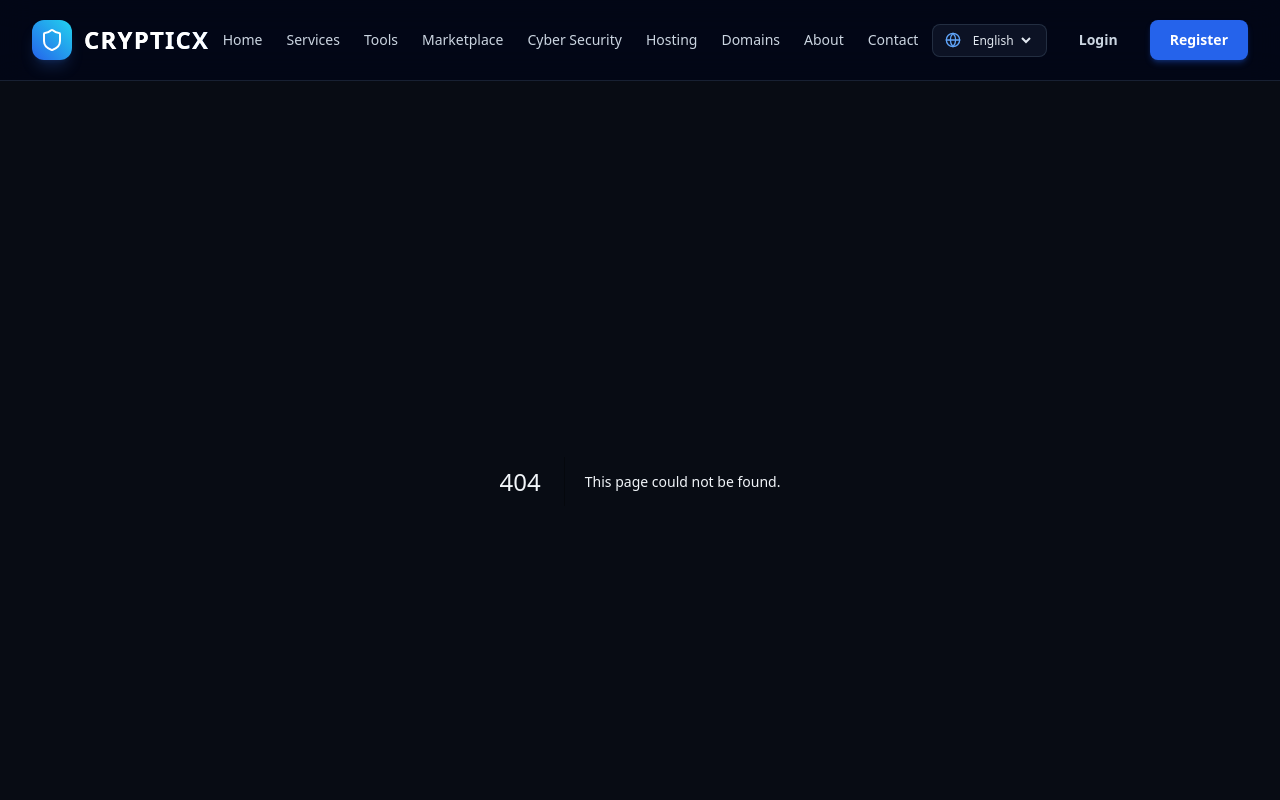
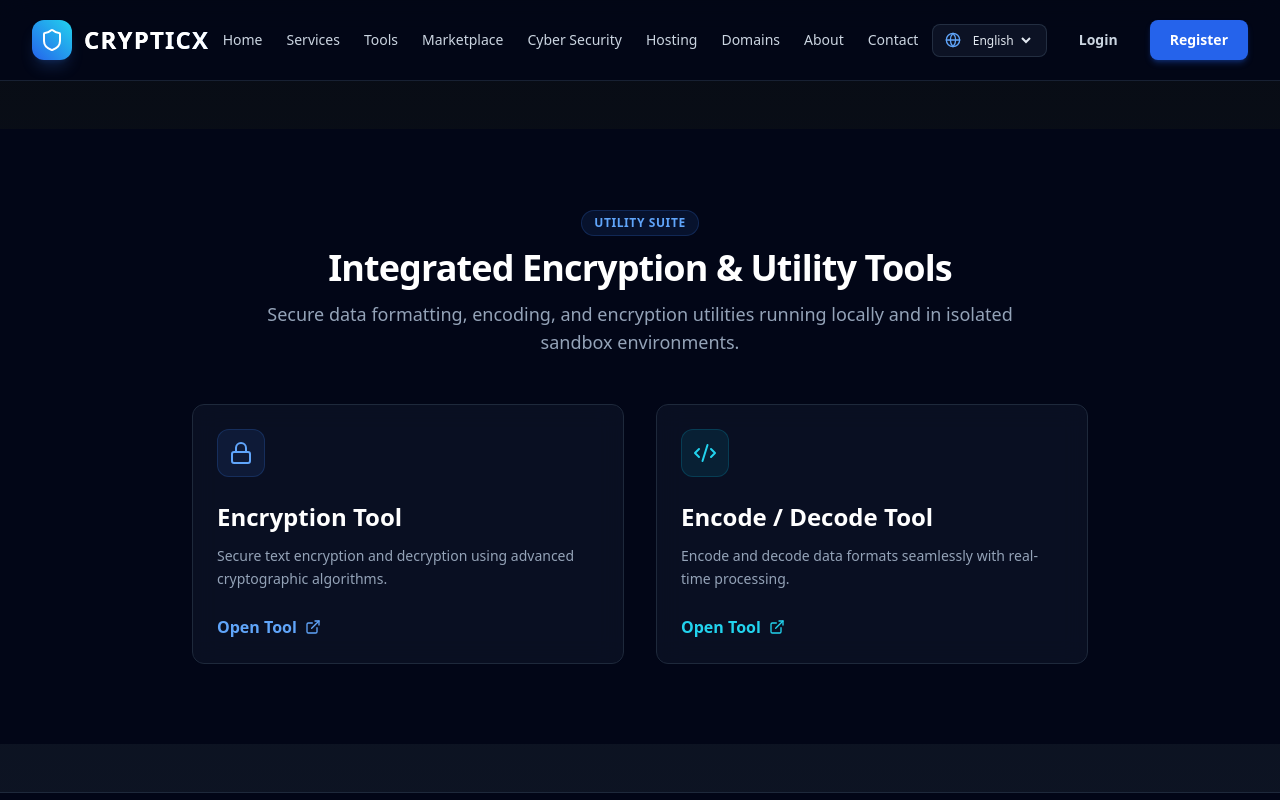
Before and after one commit to arman77887/Crypticx, a Next.js app in the folder frontend/: page /tools in a window 1280 px wide. Before the commit this address had no page. Shown: the top 800 px of the page. Built offline with nearby package versions, Linux system fonts and the light colour scheme.

Commit message:
Create ToolsIndexPage component with ToolsSection

```diff
--- /dev/null
+++ b/frontend/app/tools/page.tsx
@@ -0,0 +1,10 @@
+import React from "react";
+import { ToolsSection } from "@/components/sections/ToolsSection";
+
+export default function ToolsIndexPage() {
+  return (
+    <div className="py-12">
+      <ToolsSection />
+    </div>
+  );
+}
```
